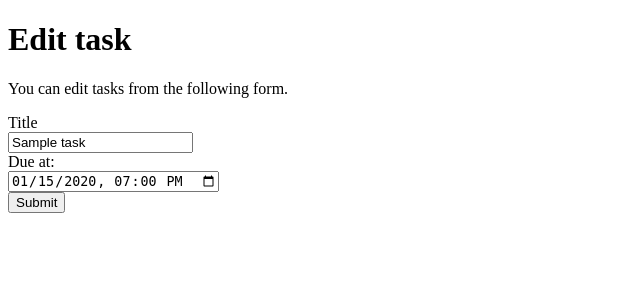
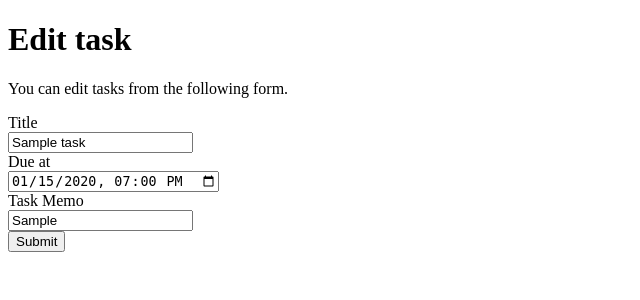
Before and after one commit to s1F102402394/django-test-exercise, a Django app: page /1/update in a window 1280 px wide. Shown: the top 300 px of the page, without its empty margins (0-640 px from the left). Run offline with Django 5.2, Linux system fonts and the light colour scheme; tables that the repository leaves empty hold one stand-in row (values such as "Sample post").

Commit message:
タスクメモの追加

```diff
--- a/todo/models.py
+++ b/todo/models.py
@@ -9,6 +9,7 @@ class Task(models.Model):
     completed = models.BooleanField(default=False)
     posted_at = models.DateTimeField(default=timezone.now)
     due_at = models.DateTimeField(null=True, blank=True)
+    task_memo = models.CharField(max_length=255, null=True, blank=True)
 
     def is_overdue(self, dt):
         if self.due_at is None:
--- a/todo/templates/todo/detail.html
+++ b/todo/templates/todo/detail.html
@@ -15,6 +15,9 @@
       {% if task.due_at %}
       <li>Due at: {{ task.due_at }}</li>
       {% endif %}
+      {% if task.task_memo %}
+      <li>Task Memo: {{ task.task_memo }}</li>
+      {% endif %}
       {% if task.completed %}
       <li>Status: Completed</li>
       {% else %}
--- a/todo/templates/todo/edit.html
+++ b/todo/templates/todo/edit.html
@@ -18,8 +18,12 @@
         <input id="titleInput" name="title" type="text" placeholder="Input title" value="{{ task.title }}">
       </div>
       <div>
-        <label for="dueInput">Due at:</label><br>
+        <label for="dueInput">Due at</label><br>
         <input id="dueInput" name="due_at" type="datetime-local" value="{{ task.due_at |date:"Y-m-d H:i" }}">
+      </div>
+      <div>
+        <label for="dueInput">Task Memo</label><br>
+        <input id="memoInput" name="task_memo" type="text" value="{{ task.task_memo }}" placeholder="Input task memo">
       </div>
       <div>
         <button type="submit">Submit</button>
--- a/todo/views.py
+++ b/todo/views.py
@@ -10,7 +10,8 @@ from todo.models import Task
 def index(request):
     if request.method == 'POST':
         task = Task(title=request.POST['title'],
-                    due_at=make_aware(parse_datetime(request.POST['due_at'])))
+                    due_at=make_aware(parse_datetime(request.POST['due_at'])),
+                    task_memo=request.POST['task_memo'])
         task.save()
 
     if request.GET.get('order') == 'due':
@@ -42,6 +43,7 @@ def update(request, task_id):
     if request.method == 'POST':
         task.title = request.POST['title']
         task.due_at = make_aware(parse_datetime(request.POST['due_at']))
+        task.task_memo = request.POST['task_memo']
         task.save()
         return redirect(detail, task_id)
 
```
Also changed, not shown: todo/templates/todo/index.html (+7 -0 lines), todo/migrations/0002_task_task_memo.py (added).
